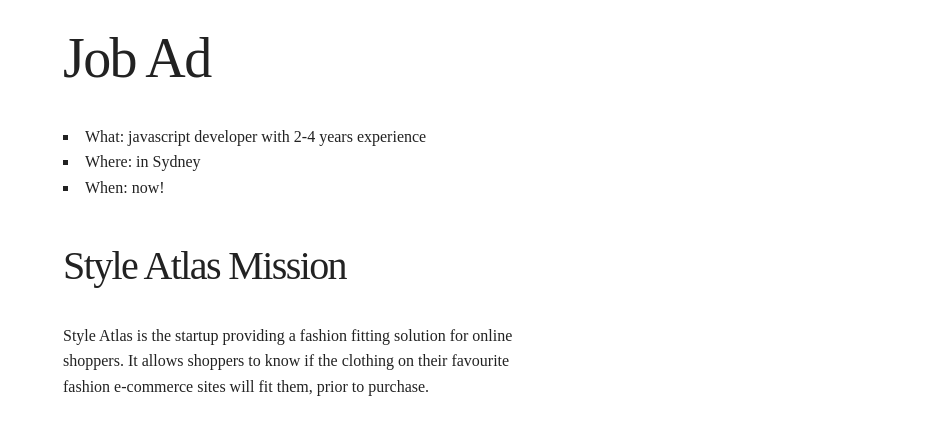
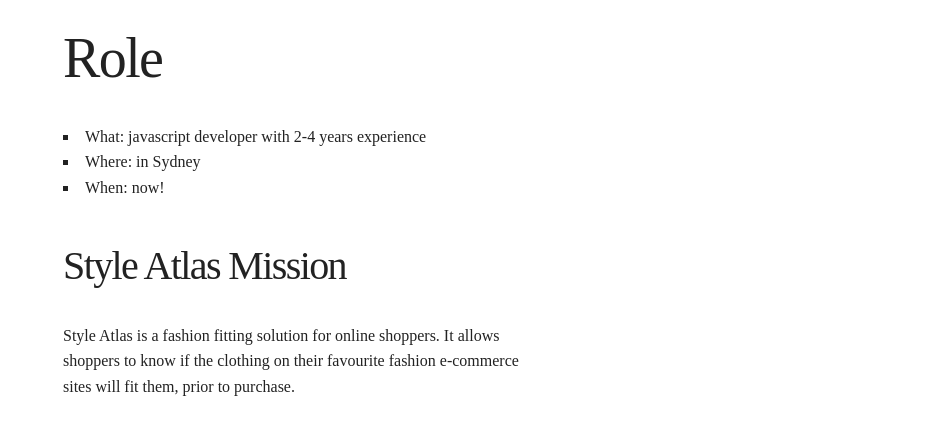
Before and after one commit to jmcsilva/jobs, a website: page javascript-developer.html in a window 1280 px wide. Shown: the part 323-759 px from the top of the page, without its empty margins (337-1280 px from the left). Drawn offline with nearby package versions, Linux system fonts and the light colour scheme.

Commit message:
Fixing copy

```diff
--- a/javascript-developer.html
+++ b/javascript-developer.html
@@ -54,8 +54,7 @@
     </header>
     <div class="container">
       <article>
-        <h1>Job Ad</h1>
-
+        <h1>Role</h1>
         <ul>
           <li>What: javascript developer with 2-4 years experience</li>
           <li>Where: in Sydney</li>
@@ -65,7 +64,7 @@
       <article>
         <h2>Style Atlas Mission</h2>
 
-        <p>Style Atlas is the startup providing a fashion fitting solution for online shoppers. It allows shoppers to know if the clothing on their favourite fashion e-commerce sites will fit them, prior to purchase.</p>
+        <p>Style Atlas is a fashion fitting solution for online shoppers. It allows shoppers to know if the clothing on their favourite fashion e-commerce sites will fit them, prior to purchase.</p>
 
         <p>To achieve that mission, we are building an A-team of developers. We are building a suite of applications that works together to unlock the full capacity of the solution.</p>
 
```
